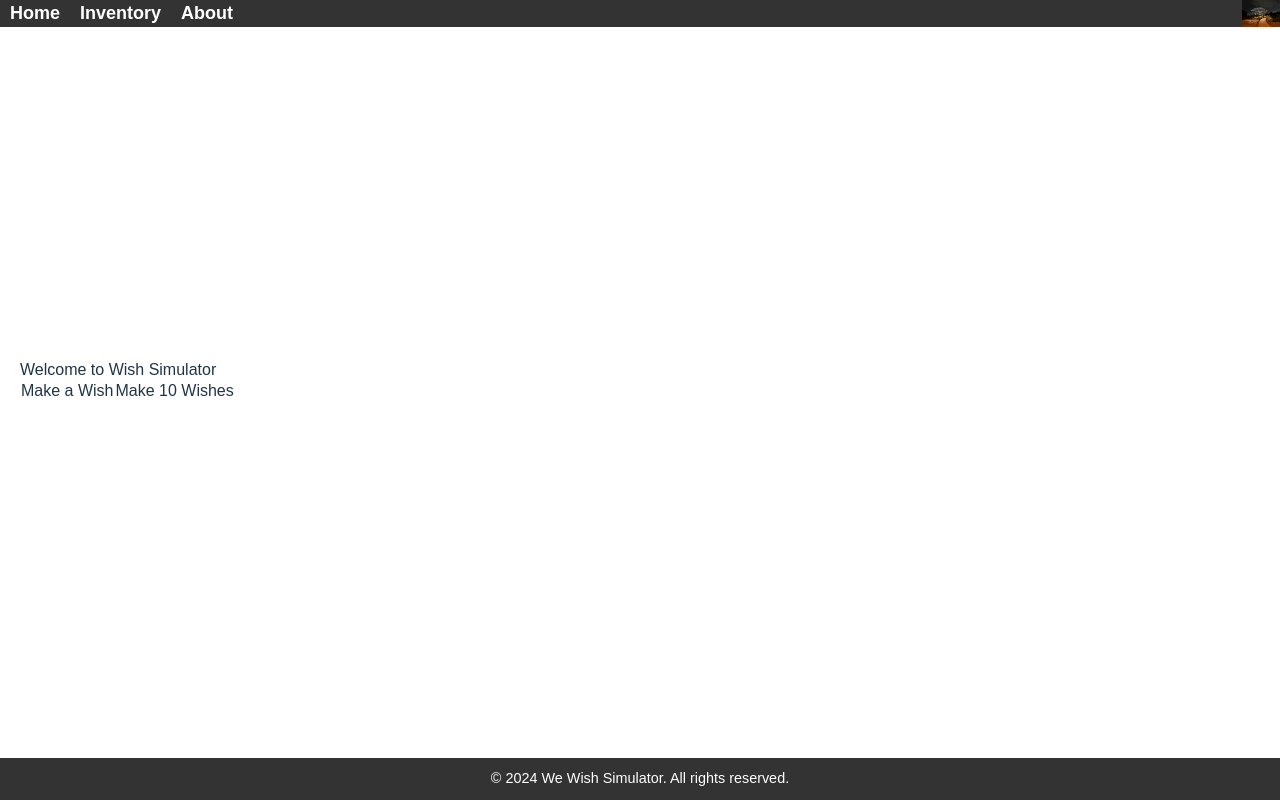
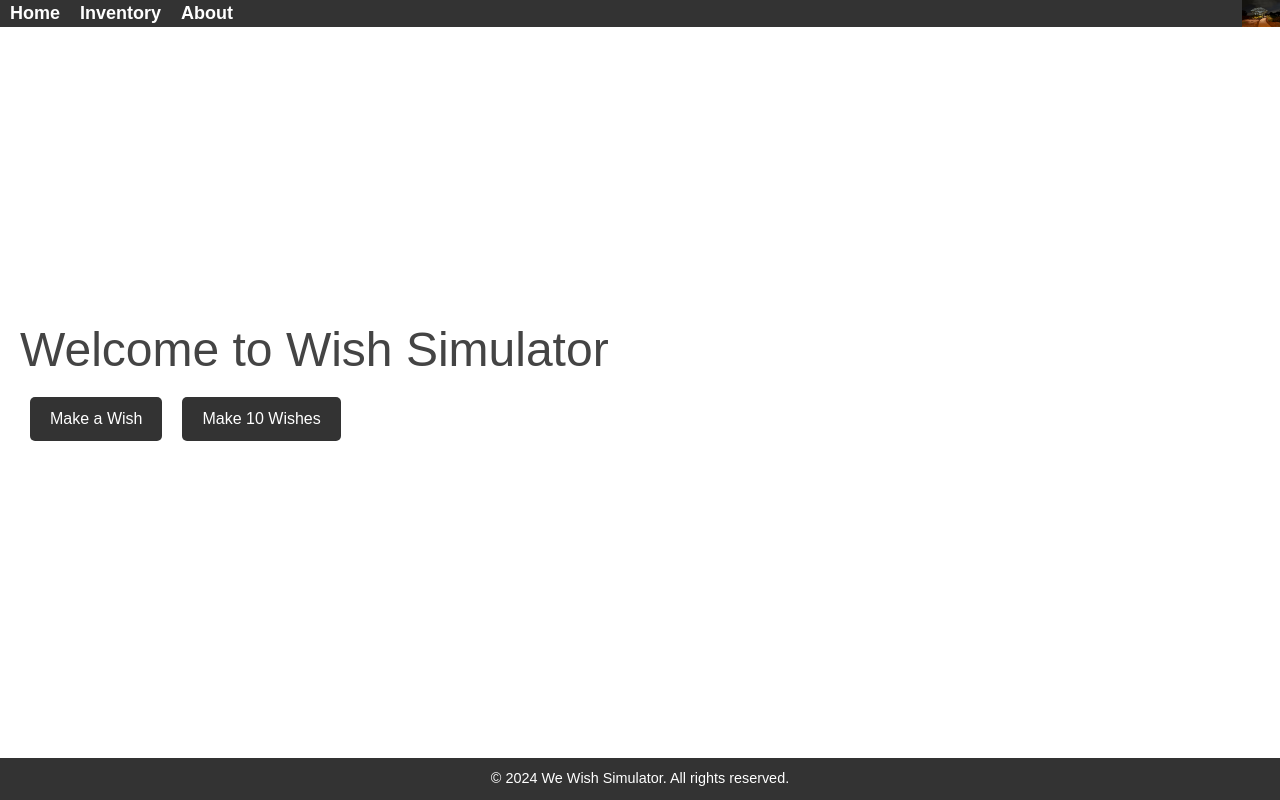
Before and after one commit to chw081/we-wish-simulator, a React (Vite) app: page / in a window 1280 px wide. Built offline with nearby package versions, Linux system fonts and the light colour scheme.

Commit message:
update home page styles

```diff
--- a/src/pages/Home.tsx
+++ b/src/pages/Home.tsx
@@ -3,29 +3,48 @@ import React, { useState } from 'react';
 import Card from '../components/Card';
 import { getRandomCard } from '../services/wishLogic';
 
+// Define a type for Card
+type CardType = {
+  image: string;
+  title: string;
+  rarity: string;
+  acquiredAt: Date;
+};
+
 type HomeProps = {
-  addToInventory: (cards: { image: string; title: string; rarity: string; acquiredAt: Date }[]) => void;
+  addToInventory: (cards: CardType[]) => void;
 };
 
 const Home: React.FC<HomeProps> = ({ addToInventory }) => {
-  const [currentCards, setCurrentCards] = useState<{ image: string; title: string; rarity: string; acquiredAt: Date }[]>([]);
+  const [currentCards, setCurrentCards] = useState<CardType[]>([]);
+  const [isLoading, setIsLoading] = useState(false);
 
   const handleWishes = (numOfWishes: number) => {
-    // Generate the specified number of random cards and add timestamps
+    setIsLoading(true);
+    setTimeout(() => { // Simulate async operation
+      // Generate the specified number of random cards and add timestamps and unique IDs
       const newCards = Array.from({ length: numOfWishes }, () => {
         const card = getRandomCard();
-      return { ...card, acquiredAt: new Date() }; // Add timestamp
+        return { ...card, acquiredAt: new Date(),  }; // Add timestamp and unique ID
       });
       setCurrentCards(newCards); // Set the newly generated cards
       addToInventory(newCards); // Add the new cards with timestamps to the inventory
+      setIsLoading(false);
       console.log(`${numOfWishes} wish cards:`, newCards); // Debugging log
+    }, 100);
   };
 
   return (
     <div className="home-page">
       <h1 className="home-title">Welcome to Wish Simulator</h1>
-      <button onClick={() => handleWishes(1)}>Make a Wish</button>
-      <button onClick={() => handleWishes(10)}>Make 10 Wishes</button>
+      <div className="wish-buttons">
+        <button className="wish-button" onClick={() => handleWishes(1)} disabled={isLoading}>
+          {isLoading ? 'Processing...' : 'Make a Wish'}
+        </button>
+        <button className="wish-button" onClick={() => handleWishes(10)} disabled={isLoading}>
+          {isLoading ? 'Processing...' : 'Make 10 Wishes'}
+        </button>
+      </div>
       <div className="cards-display">
         {currentCards.map((card, index) => (
           <Card key={index} image={card.image} title={card.title} rarity={card.rarity} />
--- a/src/styles/global.css
+++ b/src/styles/global.css
@@ -164,11 +164,45 @@ nav ul li a:hover {
 .home-page {
     width: 100%;
 }
+
+.home-title {
+    font-size: 3rem;
+    color: #444;
+    margin-bottom: 20px;
+    text-align: left;
+}
+
+.wish-buttons {
+    margin-bottom: 20px;
+}
+
+.wish-button {
+    padding: 10px 20px;
+    margin: 0 10px;
+    font-size: 1rem;
+    background-color: #333;
+    color: white;
+    border: none;
+    border-radius: 5px;
+    cursor: pointer;
+    transition: background-color 0.3s ease;
+}
+
+.wish-button:disabled {
+    background-color: #666;
+    cursor: not-allowed;
+}
+
+.wish-button:hover:not(:disabled) {
+    background-color: #868eec;
+}
+
 .cards-display {
     display: grid;
     grid-template-columns: repeat(auto-fit, minmax(300px, 1fr));
     gap: 16px;
     margin-top: 20px;
+    justify-items: center;
 }
 
 /* Inventory Styles */
@@ -220,9 +254,10 @@ nav ul li a:hover {
 }
 
 .inventory-title {
+    font-size: 3rem;
+    color: #444;
+    margin-bottom: 20px;
     text-align: left;
-    margin-bottom: 20px;
-    color: #444;
 }
 
 .inventory-page {
```
Lines whose indentation alone changed are shown as unchanged.
